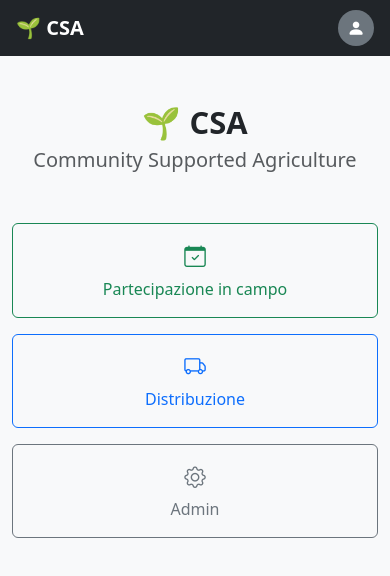
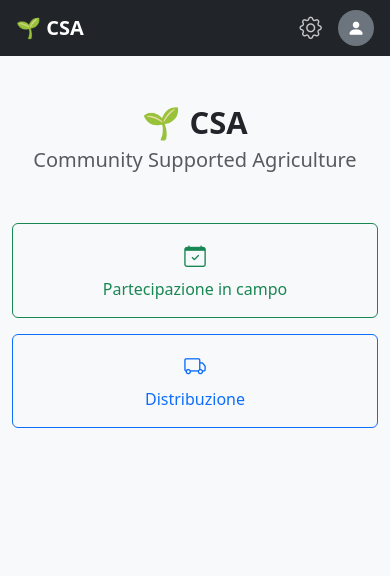
Before and after one commit to lmasiero-creator/csa-fe, a plain HTML site: page index.html in a window 390 px wide. Drawn offline with nearby package versions, Linux system fonts and the light colour scheme.

Commit message:
admin page restricted and protected by password

```diff
--- a/index.html
+++ b/index.html
@@ -32,12 +32,6 @@
           Distribuzione
         </a>
       </div>
-      <div class="col-12 col-sm-4 col-md-3">
-        <a href="admin/" class="btn btn-outline-secondary w-100 py-3">
-          <i class="bi bi-gear fs-4 d-block mb-1"></i>
-          Admin
-        </a>
-      </div>
     </div>
   </main>
 
--- a/js/layout.js
+++ b/js/layout.js
@@ -15,6 +15,15 @@ if (headerRoot) {
   headerRoot.innerHTML = `
     <nav class="navbar navbar-dark bg-dark px-3 d-flex justify-content-between align-items-center">
       <a class="navbar-brand fw-semibold mb-0" href="${BASE_PATH}/">🌱 CSA</a>
+      <div class="d-flex align-items-center gap-3">
+        <button id="adminNavBtn" type="button"
+                title="Amministrazione"
+                class="btn btn-link p-0 border-0 text-decoration-none"
+                aria-label="Amministrazione"
+                data-bs-toggle="modal"
+                data-bs-target="#adminModal">
+          <i class="bi bi-gear" style="font-size:1.4rem;color:rgba(255,255,255,.75)"></i>
+        </button>
         <a href="${BASE_PATH}/account/"
            title="Il mio account"
            class="text-decoration-none"
@@ -23,6 +32,7 @@ if (headerRoot) {
             <i class="bi bi-person-fill" style="font-size:1.1rem"></i>
           </span>
         </a>
+      </div>
     </nav>`;
 }
 
@@ -88,6 +98,83 @@ if (!document.getElementById('appToast')) {
     </div>`);
 }
 
+// ── Admin password modal (injected once) ─────────────────────────────────────
+if (!document.getElementById('adminModal')) {
+  document.body.insertAdjacentHTML('beforeend', `
+    <div class="modal fade" id="adminModal" tabindex="-1"
+         aria-labelledby="adminModalLabel" aria-hidden="true">
+      <div class="modal-dialog modal-dialog-centered">
+        <div class="modal-content">
+          <div class="modal-header">
+            <h5 class="modal-title" id="adminModalLabel">
+              <i class="bi bi-gear me-2"></i>Pagina di amministrazione CSA app
+            </h5>
+            <button type="button" class="btn-close" data-bs-dismiss="modal"
+                    aria-label="Chiudi"></button>
+          </div>
+          <div class="modal-body">
+            <div class="input-group">
+              <input type="password" id="adminPwdInput" class="form-control"
+                     placeholder="Password" autocomplete="current-password">
+              <button class="btn btn-outline-secondary" type="button"
+                      id="adminPwdToggle" aria-label="Mostra/nascondi password">
+                <i class="bi bi-eye" id="adminPwdToggleIcon"></i>
+              </button>
+            </div>
+            <div id="adminPwdError" class="text-danger mt-2 d-none">Password sbagliata</div>
+          </div>
+          <div class="modal-footer">
+            <button type="button" class="btn btn-secondary"
+                    data-bs-dismiss="modal">Annulla</button>
+            <button type="button" id="adminPwdSubmit"
+                    class="btn btn-dark">Accedi</button>
+          </div>
+        </div>
+      </div>
+    </div>`);
+
+  // Wire up admin modal interactions
+  const adminModal    = document.getElementById('adminModal');
+  const pwdInput      = document.getElementById('adminPwdInput');
+  const pwdToggle     = document.getElementById('adminPwdToggle');
+  const pwdToggleIcon = document.getElementById('adminPwdToggleIcon');
+  const pwdError      = document.getElementById('adminPwdError');
+  const pwdSubmit     = document.getElementById('adminPwdSubmit');
+
+  // Toggle password visibility
+  pwdToggle.addEventListener('click', () => {
+    const isPassword = pwdInput.type === 'password';
+    pwdInput.type = isPassword ? 'text' : 'password';
+    pwdToggleIcon.className = isPassword ? 'bi bi-eye-slash' : 'bi bi-eye';
+  });
+
+  // Submit on button click
+  pwdSubmit.addEventListener('click', () => {
+    if (pwdInput.value === 'bal\u00f9') {
+      window.location.href = BASE_PATH + '/admin/';
+    } else {
+      pwdError.classList.remove('d-none');
+      pwdInput.focus();
+    }
+  });
+
+  // Submit on Enter key
+  pwdInput.addEventListener('keydown', (e) => {
+    if (e.key === 'Enter') pwdSubmit.click();
+  });
+
+  // Reset modal state on close
+  adminModal.addEventListener('hidden.bs.modal', () => {
+    pwdInput.value   = '';
+    pwdInput.type    = 'password';
+    pwdToggleIcon.className = 'bi bi-eye';
+    pwdError.classList.add('d-none');
+  });
+
+  // Focus input when modal opens
+  adminModal.addEventListener('shown.bs.modal', () => pwdInput.focus());
+}
+
 // ── Wakeup banner (injected once, hidden by default) ───────────────────────────
 if (!document.getElementById('wakeupBanner')) {
   document.body.insertAdjacentHTML('afterbegin', `
```
Lines whose indentation alone changed are shown as unchanged.
